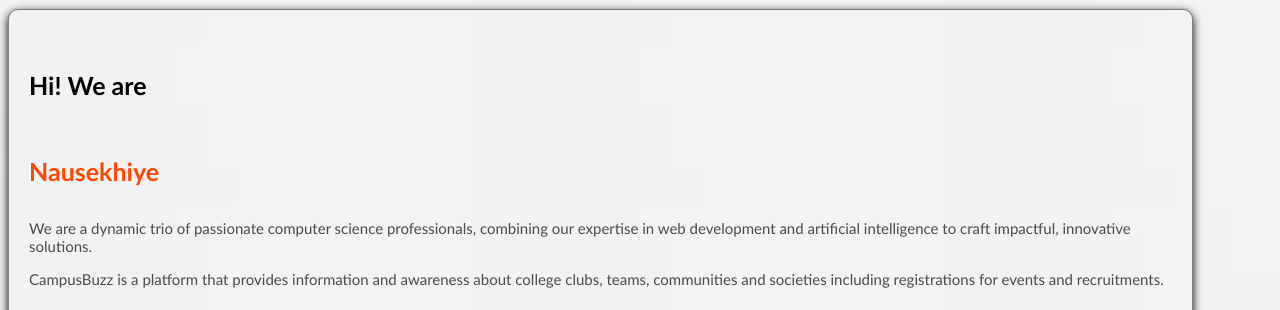
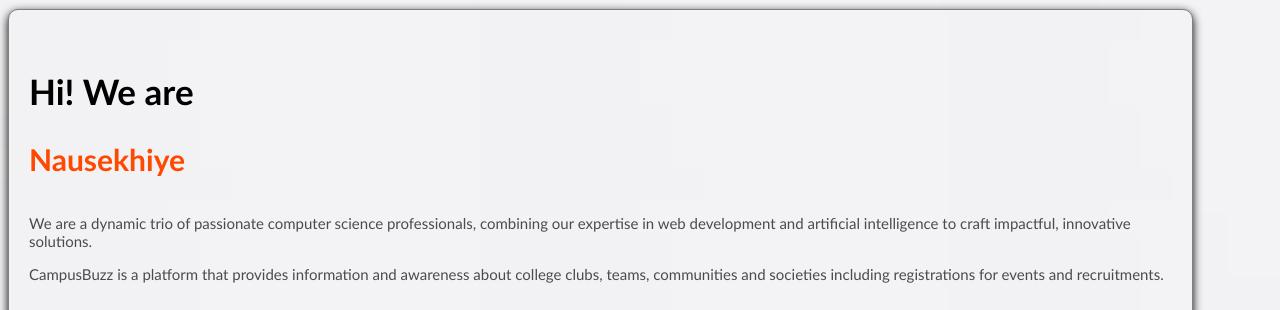
Before and after one commit to vanshsrivastava49/CampusBuzz, a plain HTML site: page about.html in a window 1280 px wide. Shown: the part 204-514 px from the top of the page. Drawn offline with Linux system fonts and the light colour scheme.

Commit message:
about fix

```diff
--- a/about.html
+++ b/about.html
@@ -13,20 +13,27 @@
       white-space: nowrap;
       overflow: hidden;
       border-right: 3px solid #000000;
-      animation: typing 3s steps(30, end), blink 0.75s step-end infinite;
+      animation: typing 2s steps(20, end), blink 0.75s step-end infinite;
     }
 @keyframes typing {
   from {
     width: 0;
   }
   to {
-    width: 10%;
+    width: 13%;
   }
 }
 @keyframes blink {
   50% {
     border-color: transparent;
   }
+}
+#about-me h2{
+  font-size: 35px;
+}
+#about-me h1{
+  margin-top:-5px;
+  font-size:30px;
 }
       .club{
         width:1000px;
```
